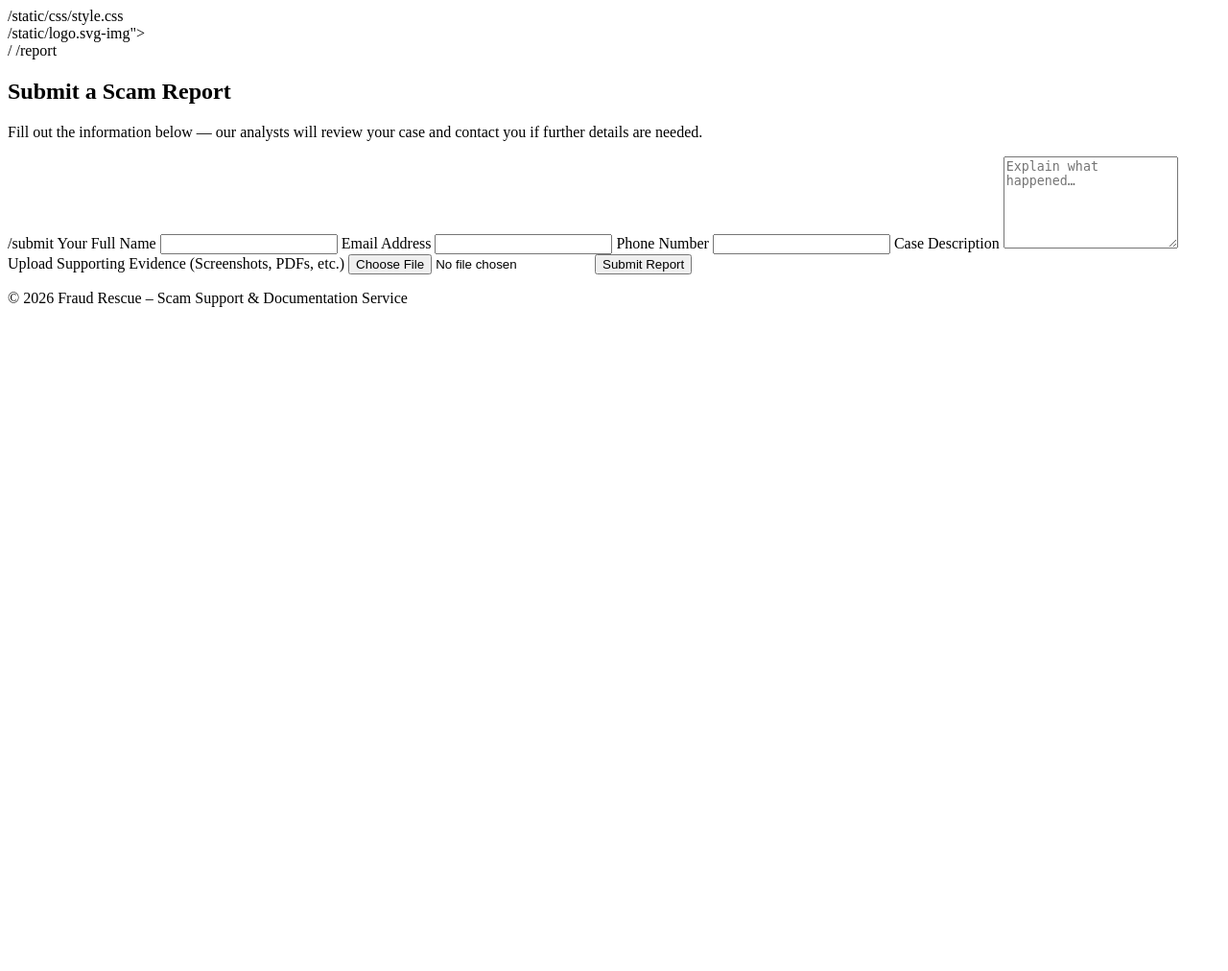
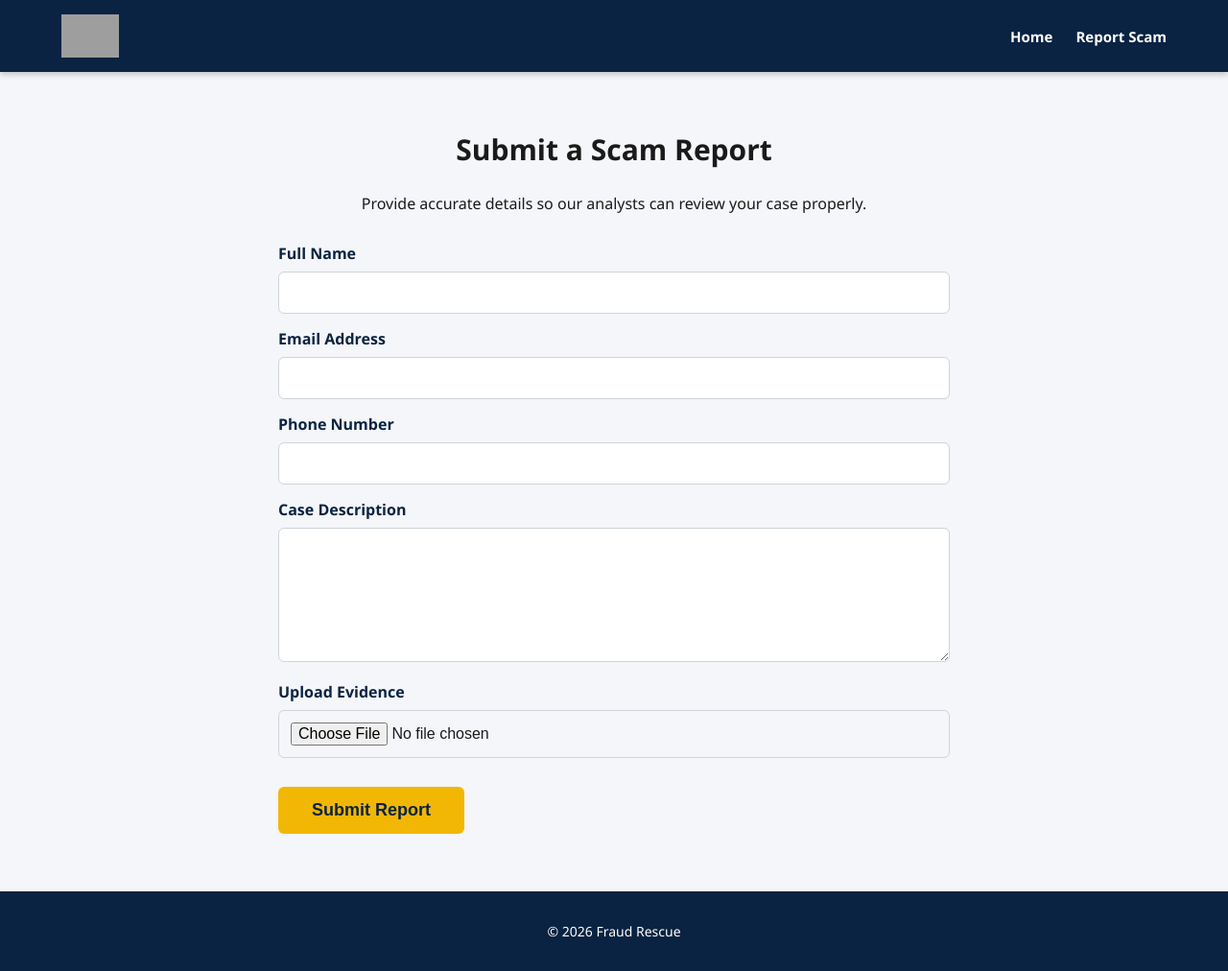
Before and after one commit to Evance34/rescue, a Flask app: page /report in a window 1280 px wide. Shown: the whole page at 96% size. Before the commit the page ends 320 px from the top, so only its background shows below. Run offline with Flask 3, Linux system fonts and the light colour scheme; grey boxes are pictures that could not be loaded.

Commit message:
Update report.html

```diff
--- a/templates/report.html
+++ b/templates/report.html
@@ -1,28 +1,34 @@
 <!DOCTYPE html>
-<html>
+<html lang="en">
 <head>
+    <meta charset="UTF-8">
     <title>Report a Scam – Fraud Rescue</title>
-    /static/css/style.css
+
+    <!-- ✅ FIXED CSS -->
+    <link rel="stylesheet" href="{{ url_for('static', filename='css/style.css') }}">
 </head>
 <body>
 
 <header class="header">
     <div class="nav">
-        /static/logo.svg-img">
+        <!-- ✅ FIXED LOGO -->
+        <img src="{{ url_for('static', filename='logo.svg') }}" alt="Fraud Rescue Logo">
+
         <nav>
-            /
-            /report
+            <a href="/">Home</a>
+            <a href="/report">Report Scam</a>
         </nav>
     </div>
 </header>
 
 <section class="form-section">
     <h2>Submit a Scam Report</h2>
-    <p class="form-desc">Fill out the information below — our analysts will review your case and contact you if further details are needed.</p>
+    <p class="form-desc">
+        Provide accurate details so our analysts can review your case properly.
+    </p>
 
-    /submit
-
-        <label>Your Full Name</label>
+    <form action="/submit" method="POST" enctype="multipart/form-data">
+        <label>Full Name</label>
         <input type="text" name="name" required>
 
         <label>Email Address</label>
@@ -32,9 +38,9 @@
         <input type="text" name="phone" required>
 
         <label>Case Description</label>
-        <textarea name="desc" rows="6" required placeholder="Explain what happened…"></textarea>
+        <textarea name="desc" rows="6" required></textarea>
 
-        <label>Upload Supporting Evidence (Screenshots, PDFs, etc.)</label>
+        <label>Upload Evidence</label>
         <input type="file" name="file">
 
         <button type="submit" class="cta-button">Submit Report</button>
@@ -42,7 +48,7 @@
 </section>
 
 <footer class="footer">
-    <p>© 2026 Fraud Rescue – Scam Support & Documentation Service</p>
+    <p>© 2026 Fraud Rescue</p>
 </footer>
 
 </body>
```
